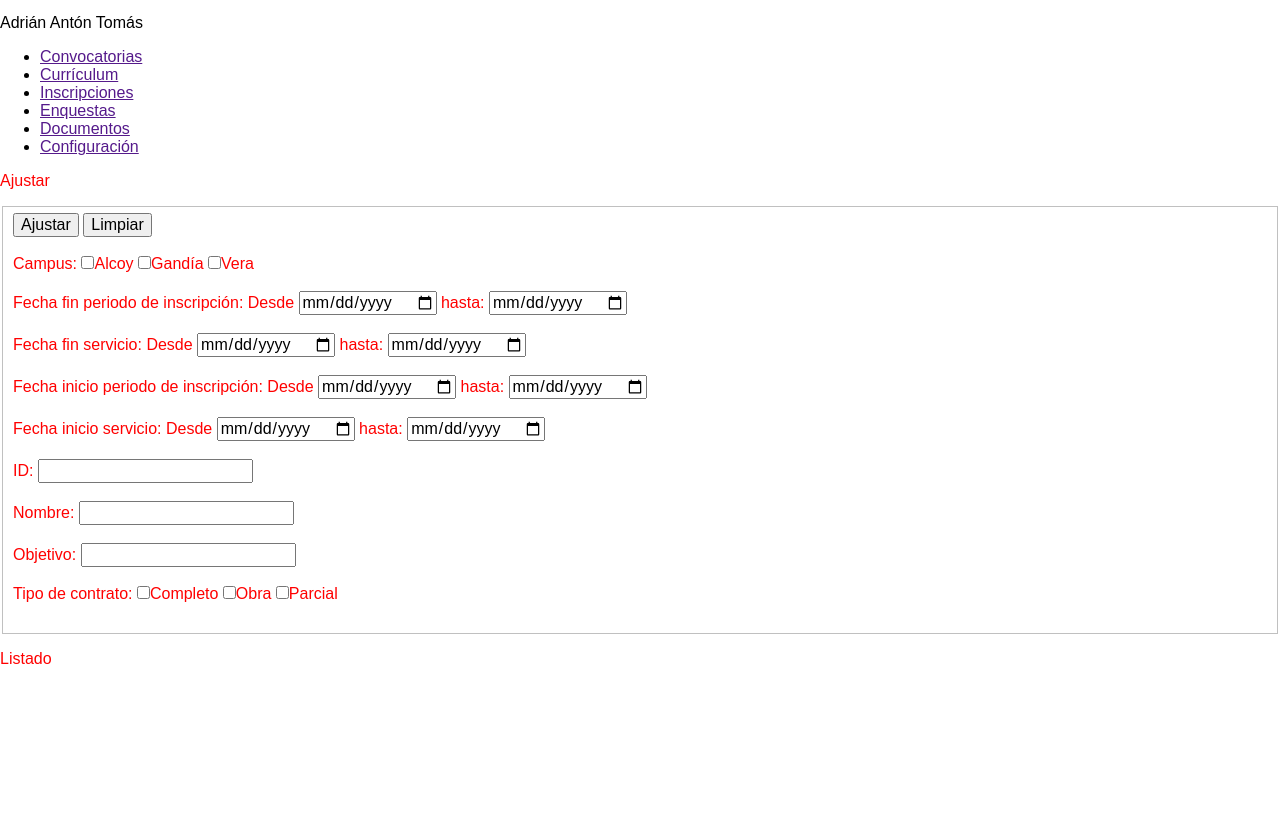
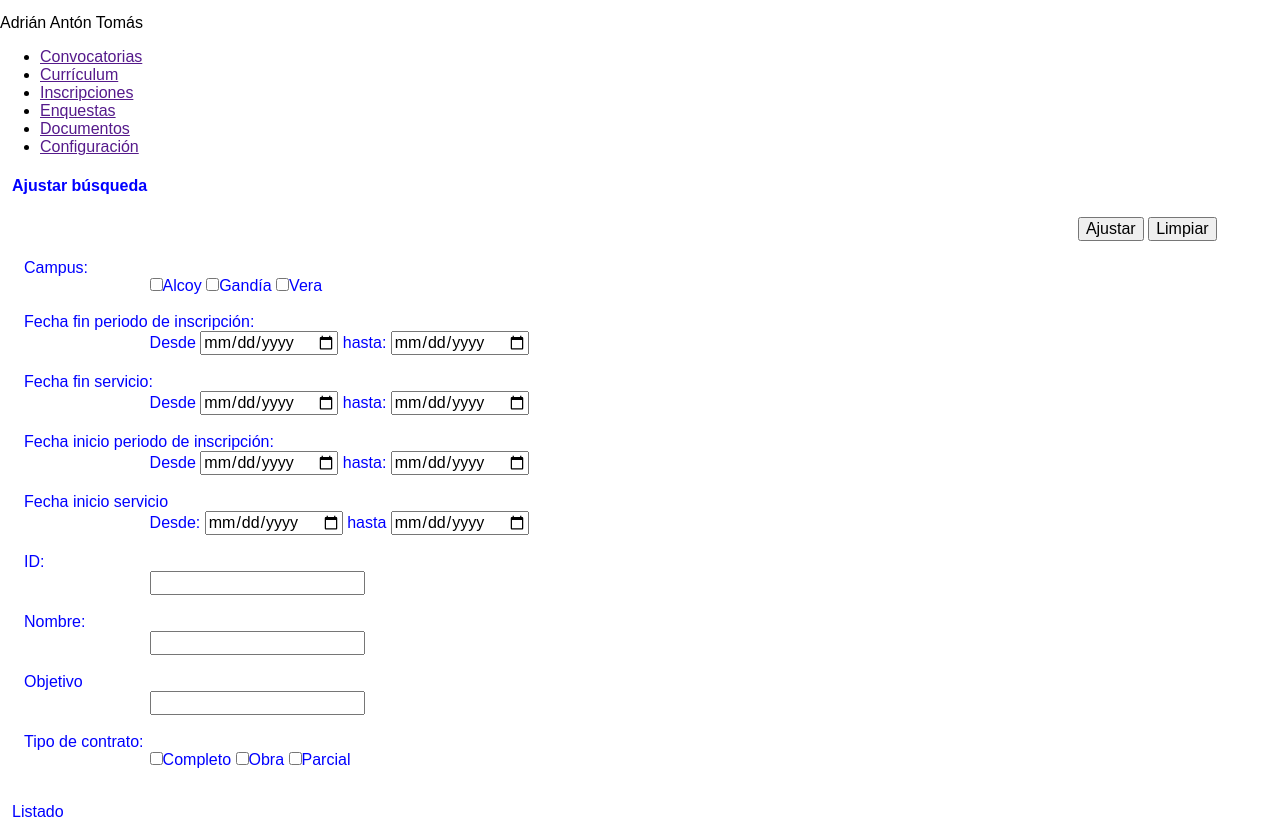
Before and after one commit to adanto/servipoli, a plain HTML site: page index.html in a window 1280 px wide. Shown: the part 62-899 px from the top of the page. Before the commit the page ends 800 px from the top, so only its background shows below. Drawn offline with Linux system fonts and the light colour scheme.

Commit message:
Terminado el tema del botón que no quería irese a la derecha

```diff
--- a/css/main.css
+++ b/css/main.css
@@ -1,3 +1,16 @@
-.section{
-    color: red;
+#rigth .section{
+    color: blue;
+    margin-left: 0.75em;
+
 }
+
+#rigth .section div{
+    margin-left: 10%;
+    position: relative;
+}
+
+#rigth .section #ejemplo{
+    padding-right: 5%;
+    position: relative;
+    text-align: right;
+}
--- a/index.html
+++ b/index.html
@@ -40,36 +40,77 @@
                 </ol>
             </div>
             <div id="rigth">
+
                 <div class="section" id="ajustar">
-                    <p>Ajustar</p>
-                    <form method="post">
-                        <fieldset>
-                            <input type="button" value="Ajustar" id="primero"\>
-                            <input type="button" value="Limpiar"\><br /><br />
-                            Campus:
-                            <input type="checkbox" name="campus" value="Alcoy" />Alcoy
-                            <input type="checkbox" name="campus" value="Gandia" />Gandía
-                            <input type="checkbox" name="campus" value="Vera" />Vera<br /><br />
-                            Fecha fin periodo de inscripción: Desde
-                            <input type="date"> hasta: <input type="date"/><br /><br />
-                            Fecha fin servicio: Desde
-                            <input type="date"> hasta: <input type="date"/><br /><br />
-                            Fecha inicio periodo de inscripción: Desde
-                            <input type="date"> hasta: <input type="date"/><br /><br />
-                            Fecha inicio servicio: Desde
-                            <input type="date"> hasta: <input type="date"/><br /><br />
-                            ID:
+                    <h4>Ajustar búsqueda</h4>
+                    <div id="ejemplo">
+                        <input type="button" value="Ajustar"\>
+                        <input type="button" value="Limpiar"\><br /><br />
+                    </div>
+                    <form method="post" class="section">
+                        <span title="Campus">Campus: </span>
+                        <div>
+                            <input type="checkbox" name="campus" value="Alcoy" /><span title="Alcoy">Alcoy</span>
+                            <input type="checkbox" name="campus" value="Gandia" /><span title="Gandía">Gandía</span>
+                            <input type="checkbox" name="campus" value="Vera" /><span title="Vera">Vera</span><br /><br />
+                        </div>
+
+                        <span title="Fecha fin periodo de inscripción">Fecha fin periodo de inscripción:</span>
+                        <div>
+                            <span>Desde </span>
+                            <input type="date"/>
+                            <span>hasta: </span>
+                            <input type="date"/><br /><br />
+                        </div>
+
+                        <span title="Fecha fin servicio">Fecha fin servicio: </span>
+                        <div>
+                            <span>Desde </span>
+                            <input type="date"/>
+                            <span>hasta: </span>
+                            <input type="date"/><br /><br />
+                        </div>
+
+                        <span title="Fecha inicio periodo de inscripción">Fecha inicio periodo de inscripción: </span>
+                        <div>
+                            <span>Desde </span>
+                            <input type="date"/>
+                            <span>hasta: </span>
+                            <input type="date"/><br /><br />
+                        </div>
+                        <span title="Fecha inicio servicio">Fecha inicio servicio</span>
+                        <div>
+                            <span>Desde: </span>
+                            <input type="date"/>
+                            <span>hasta </span>
+                            <input type="date"/><br /><br />
+                        </div>
+
+                        <span title="Identificador">ID:</span>
+                        <div>
                             <input type="text"/><br /><br />
+                        </div>
+
+                        <span title="Nombre">
                             Nombre:
-                            <input type="text"/><br /><br />
-                            Objetivo:
-                            <input type="text"/><br /><br />
-                            Tipo de contrato:
+                        </span>
+                        <div>
+                            <input type="text"><br /><br />
+                        </div>
+
+                        <span title="Objetivo">
+                            Objetivo
+                        </span>
+                        <div>
+                            <input type="text"><br /><br />
+                        </div>
+
+                        <span title="Tipo de contrato">Tipo de contrato: </span>
+                        <div>
                             <input type="checkbox" nam="contrato" value="Completo"/>Completo
                             <input type="checkbox" nam="contrato" value="Obra"/>Obra
                             <input type="checkbox" nam="contrato" value="Parcial"/>Parcial<br /><br />
-
-                        </fieldset>
+                        </div>
                     </form>
                 </div>
                 <div class="section" id="listado">
```
